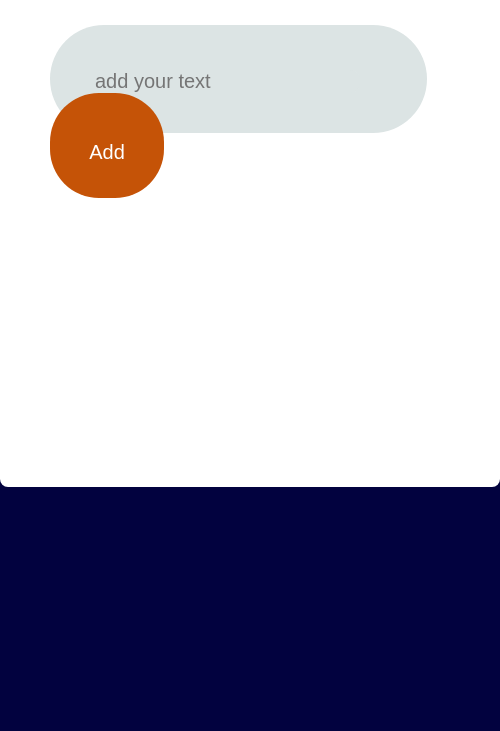
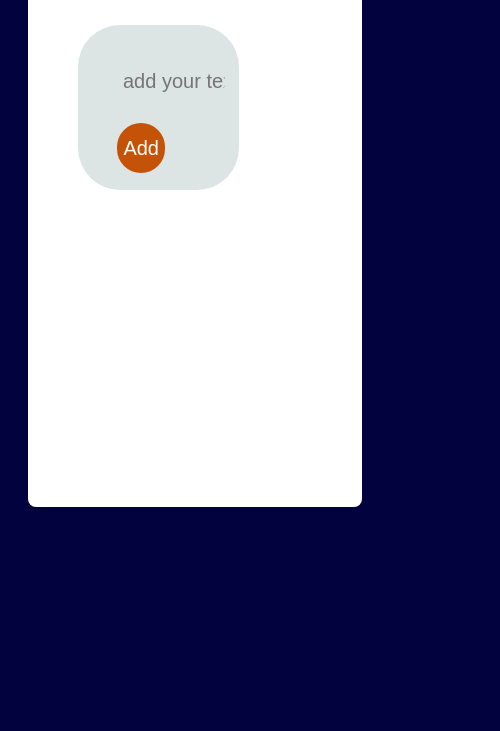
Before and after one commit to Uditpandeybtechit/Todo-list-using-javascript, a plain HTML site: page index.html in a window 390 px wide. Shown: the part 113-844 px from the top of the page, 500 px wide, since content can reach past the window. Drawn offline with Linux system fonts and the light colour scheme.

Commit message:
first commit

```diff
--- a/style.css
+++ b/style.css
@@ -1,38 +1,43 @@
-*{
+* {
     margin: 0;
     padding: 0;
 }
-body{
+
+body {
     background-color: rgb(2, 2, 63);
-    font-family:Georgia, serif;
+    font-family: Georgia, serif;
 }
-#container{
+
+#container {
     margin: auto;
     margin-top: 20px;
     background-color: white;
     border-radius: 8px;
-    width: 400px;
-    min-height: 480px;
+    width: 40%;
+    min-height: 500px;
     height: 100%;
     padding: 50px;
 }
-#inp{
+
+#inp {
     margin: 45px -25px 0px 45px;
     border: 0px solid white;
     border-radius: 10px;
     color: rgb(74, 72, 72);
     background-color: rgb(220, 228, 228);
 }
-.cont2{
+
+.cont2 {
     background-color: rgb(220, 228, 228);
-    height: 108px;
+    height: 107px;
     margin-top: 41px;
     margin-bottom: 20px;
-  width: 377px;
+    width: 69%;
     border-radius: 73px;
 }
-#btn{
-    width: 114px;
+
+#btn {
+    width: 30%;
     padding-top: 48px;
     padding-bottom: 34px;
     border-radius: 49px;
@@ -40,9 +45,11 @@ body{
     background-color: rgb(197, 83, 7);
     border: 0px;
 }
-input{
+
+input {
     font-size: 20px;
     border: none;
+    width: 63%;
 }
 
 input:focus {
@@ -50,13 +57,14 @@ input:focus {
 }
 
 
-li{
+li {
 
     margin-left: 100px;
     font-size: 30px;
     text-transform: capitalize;
 }
-ul li span{
+
+ul li span {
     /* position: absolute;
  right: 0;
  top: 5px;
@@ -69,13 +77,53 @@ ul li span{
     margin-left: 100px;
 
 }
-span:hover{
+
+span:hover {
     color: red;
     cursor: pointer;
 
 }
-ul{
+
+ul {
     margin-top: 50px;
     background-color: white;
     color: rgb(1, 76, 1);
 }
+
+@media screen and (max-width:1242px) {
+    #btn{
+        width: 30%;
+  padding-top: 0px;
+  padding-bottom: 0px;
+  border-radius: 49px;
+  color: white;
+  background-color: rgb(197, 83, 7);
+  border: 0px;
+  height: 50px;
+  margin: 30px 39px;
+
+    }
+    .cont2 {
+        background-color: rgb(220, 228, 228);
+        height: 165px;
+        margin-top: 41px;
+        margin-bottom: 20px;
+        width: 69%;
+        border-radius: 42px;
+    }
+
+
+}
+@media screen and (max-width:800px) {
+    #container {
+        width: 60%;
+
+     };
+     .cont2{
+        width: 100%;
+     }
+        ul li span{
+            margin-left: 50px;
+        }
+
+     }
```
Lines whose indentation alone changed are shown as unchanged.
